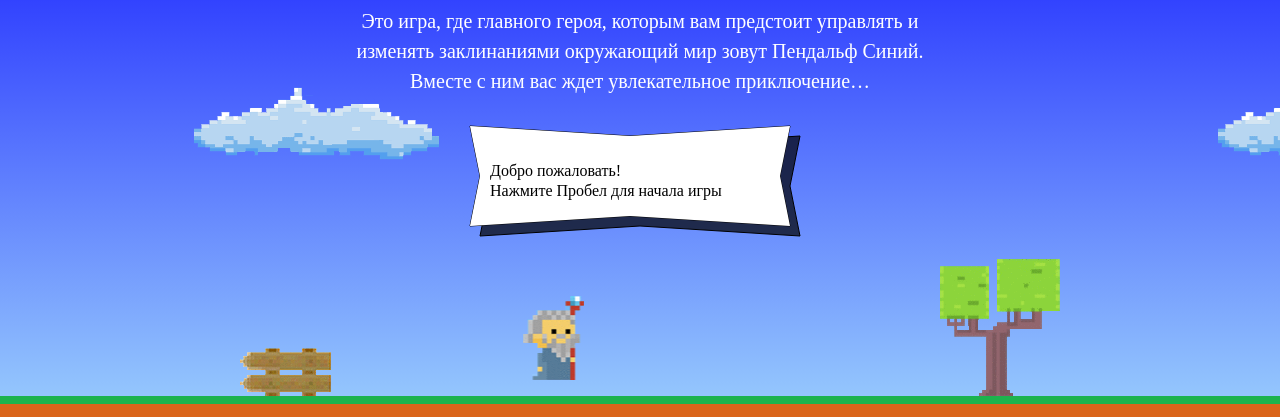
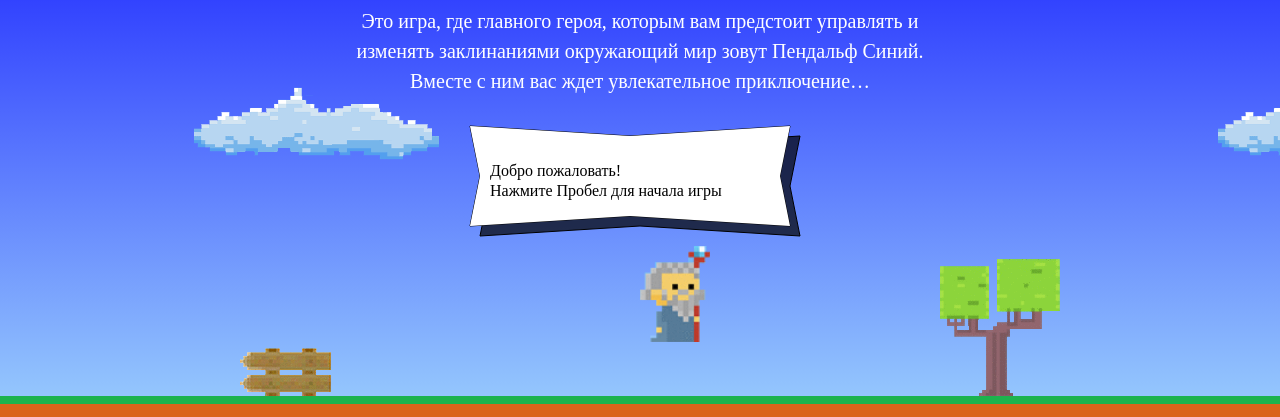
Before and after one commit to words-ir/1171331-code-and-magick-18, a website: page index.html in a window 1280 px wide. Shown: the part 203-620 px from the top of the page. Drawn offline with Linux system fonts and the light colour scheme; a web font is replaced by a local one.

Commit message:
написал код

```diff
--- a/index.html
+++ b/index.html
@@ -180,7 +180,27 @@
     <p class="setup-similar-label">Петр Петров</p>
   </div>
 </template>
-
+<script>
+  var fireballSize = 22;
+  var getFireballSpeed = function(left) {
+    if (left == true) {
+      return 5;
+    } else {
+      return 2;
+    }
+  };
+  var wizardSpeed = 3;
+  var wizardWidth = 70;
+  var getWizardHeight = function(){
+    return 1.377 * wizardWidth;
+  };
+  var getWizardX = function(width){
+    return width / 2;
+  };
+  var getWizardY = function(height){
+    return height - 150;
+  };
+</script>
 <script src="js/game.js"></script>
 
 </body>
```
